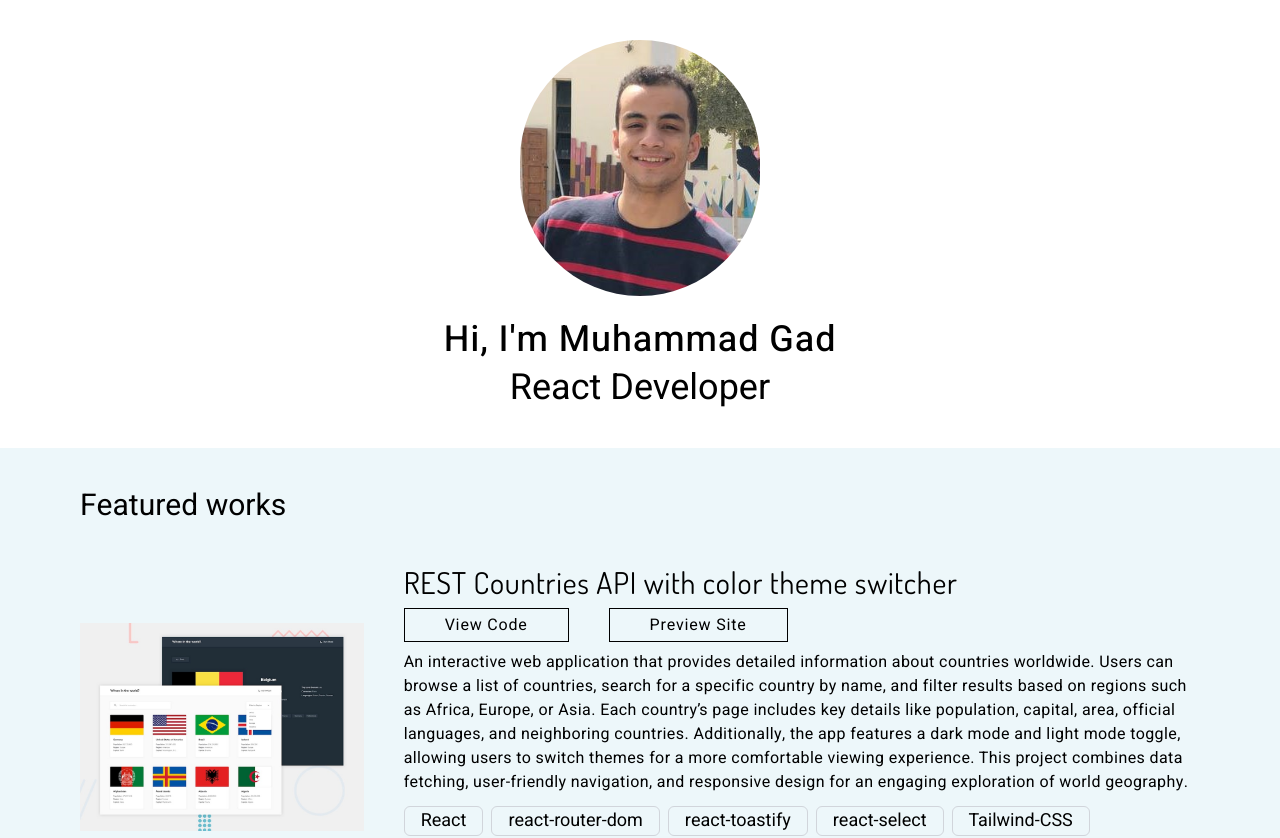
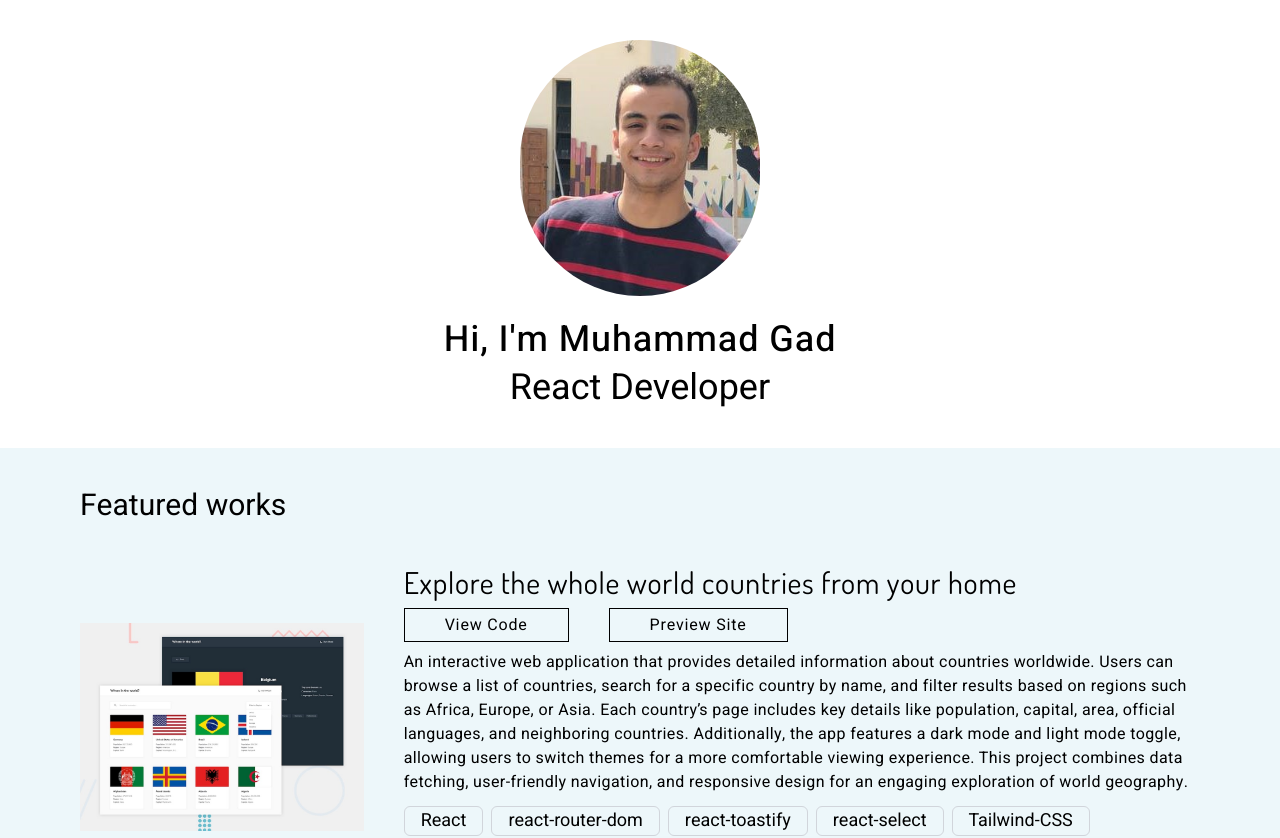
Before and after one commit to GADMuhammad/portfolio, a React (Vite) app: page / in a window 1280 px wide. Shown: the top 838 px of the page. Built offline with nearby package versions, Linux system fonts and the light colour scheme; a web font is replaced by a local one.

Commit message:
Update ProjectsSection.jsx

```diff
--- a/src/components/ProjectsSection.jsx
+++ b/src/components/ProjectsSection.jsx
@@ -4,7 +4,7 @@ const projectsContent = [
   {
     imageSrc:
       "projects-images/REST Countries API with color theme switcher.jpg",
-    projectTitle: "REST Countries API with color theme switcher",
+    projectTitle: "Explore the whole world countries from your home",
     description:
       "An interactive web application that provides detailed information about countries worldwide. Users can browse a list of countries, search for a specific country by name, and filter results based on regions such as Africa, Europe, or Asia. Each country’s page includes key details like population, capital, area, official languages, and neighboring countries. Additionally, the app features a dark mode and light mode toggle, allowing users to switch themes for a more comfortable viewing experience. This project combines data fetching, user-friendly navigation, and responsive design for an engaging exploration of world geography.",
     technologies: [
```
